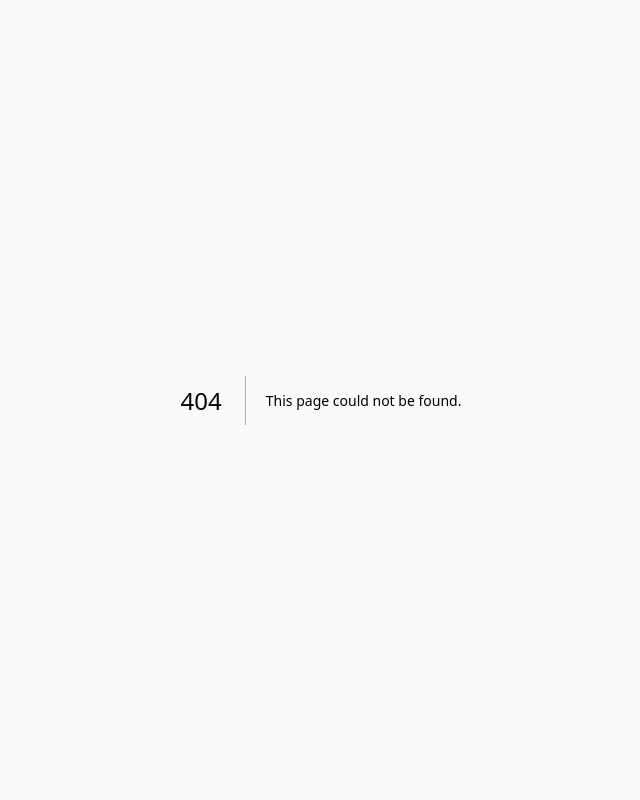
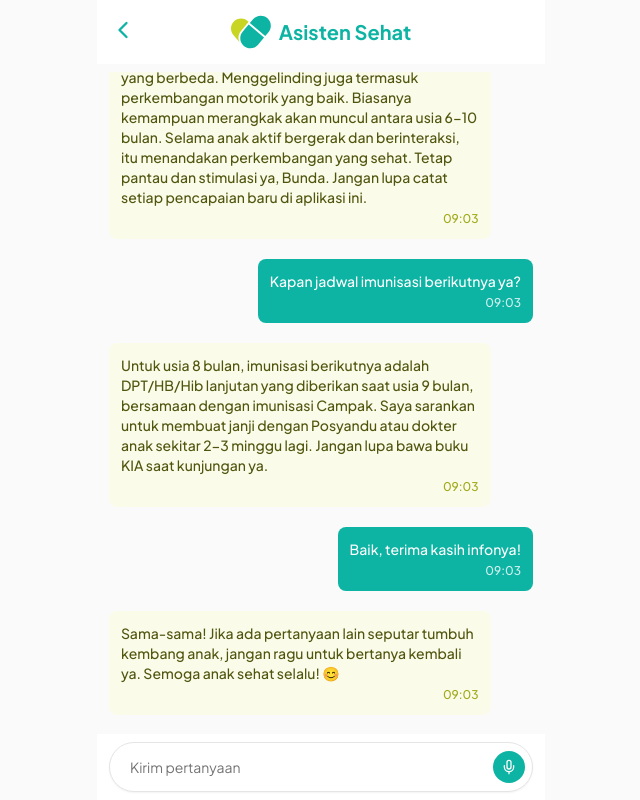
Before and after one commit to LeonardTarigan/sehati, a Next.js app: page /assistant in a window 1280 px wide. Before the commit this address had no page. Shown: the whole page, without its empty margins (319-959 px from the left). Built offline with nearby package versions, Linux system fonts and the light colour scheme.

Commit message:
feat: assistant page

```diff
--- /dev/null
+++ b/src/app/(main)/assistant/page.tsx
@@ -0,0 +1,13 @@
+"use client";
+
+import ChatSection from "@/components/assistant/sections/chat-section";
+import HeaderSection from "@/components/assistant/sections/header-section";
+
+export default function AssistantPage() {
+  return (
+    <main className="-mb-36 flex h-screen flex-col gap-2 overflow-hidden">
+      <HeaderSection />
+      <ChatSection />
+    </main>
+  );
+}
--- /dev/null
+++ b/src/app/(main)/planner/page.tsx
@@ -0,0 +1,3 @@
+export default function PlannerPage() {
+  return <div>PlannerPage</div>;
+}
--- /dev/null
+++ b/src/components/assistant/chat/chat-room.tsx
@@ -0,0 +1,46 @@
+import { useEffect, useRef } from "react";
+import { chatData } from "@/lib/static/chat-dummy";
+import dayjs from "dayjs";
+
+export default function ChatRoom() {
+  const chatContainerRef = useRef<HTMLDivElement>(null);
+
+  useEffect(() => {
+    if (chatContainerRef.current) {
+      chatContainerRef.current.scrollTop =
+        chatContainerRef.current.scrollHeight;
+    }
+  }, []);
+
+  return (
+    <div
+      ref={chatContainerRef}
+      className="grow space-y-5 overflow-auto scroll-smooth rounded-xl px-3 py-5 text-sm font-medium"
+    >
+      {chatData.map(({ id, content, timestamp, type }) => {
+        if (type === "question")
+          return (
+            <div key={id} className="flex justify-end">
+              <div className="w-fit max-w-[90%] space-y-1 rounded-lg bg-primary-500 p-3 text-end text-white">
+                <p>{content}</p>
+                <p className="text-xs text-primary-100">
+                  {dayjs(timestamp).format("HH:MM")}
+                </p>
+              </div>
+            </div>
+          );
+        return (
+          <div
+            key={id}
+            className="max-w-[90%] space-y-1 rounded-lg bg-secondary-50 p-3 text-secondary-800"
+          >
+            <p>{content}</p>
+            <p className="text-end text-xs text-secondary-600">
+              {dayjs(timestamp).format("HH:MM")}
+            </p>
+          </div>
+        );
+      })}
+    </div>
+  );
+}
--- /dev/null
+++ b/src/components/assistant/sections/chat-section.tsx
@@ -0,0 +1,25 @@
+import { Button } from "@/components/shared/button";
+import { Input } from "@/components/shared/input";
+import { MicIcon } from "lucide-react";
+import ChatRoom from "../chat/chat-room";
+
+export default function ChatSection() {
+  return (
+    <section className="flex grow flex-col justify-between overflow-auto">
+      <ChatRoom />
+      <div className="relative w-full max-w-xl bg-white px-3 py-2">
+        <Input
+          type="search"
+          placeholder="Kirim pertanyaan"
+          className="w-full rounded-full border bg-white py-6 pl-5 pr-10 text-sm shadow-sm"
+        />
+        <Button
+          size={"icon"}
+          className="absolute right-5 top-1/2 size-fit -translate-y-1/2 rounded-full bg-primary-500 p-2"
+        >
+          <MicIcon />
+        </Button>
+      </div>
+    </section>
+  );
+}
--- /dev/null
+++ b/src/components/assistant/sections/header-section.tsx
@@ -0,0 +1,20 @@
+import { Button } from "@/components/shared/button";
+import LogoColored from "@/components/shared/svg/logo-colored";
+import { ChevronLeftIcon } from "lucide-react";
+import Link from "next/link";
+
+export default function HeaderSection() {
+  return (
+    <header className="relative flex grow-0 items-center justify-center bg-white py-3">
+      <div className="flex items-center gap-2 text-xl font-bold text-primary-500">
+        <LogoColored className="size-10" />
+        <h2>Asisten Sehat</h2>
+      </div>
+      <Link href={"/"} className="absolute left-3">
+        <Button size={"icon"} variant={"ghost"} className="size-fit">
+          <ChevronLeftIcon className="!size-7 text-primary-500" />
+        </Button>
+      </Link>
+    </header>
+  );
+}
--- a/src/components/home/sections/meal-recommendation-section.tsx
+++ b/src/components/home/sections/meal-recommendation-section.tsx
@@ -23,7 +23,7 @@ export default function MealRecommendationSection() {
     <section className="py-5">
       <div className="flex items-center justify-between gap-5">
         <h2 className="px-3 text-xl font-bold">Menu Hari Ini</h2>
-        <Link href={"/plan"}>
+        <Link href={"/planner"}>
           <Button variant={"outline"}>Selengkapnya</Button>
         </Link>
       </div>
--- a/src/components/shared/bottom-nav.tsx
+++ b/src/components/shared/bottom-nav.tsx
@@ -10,6 +10,8 @@ import { usePathname } from "next/navigation";
 
 export default function BottomNav() {
   const pathname = usePathname();
+
+  if (pathname === "/assistant") return;
 
   return (
     <nav className="fixed bottom-0 z-40 mx-auto flex w-full max-w-md justify-around bg-white px-5 py-2 font-semibold">
@@ -29,9 +31,9 @@ export default function BottomNav() {
       </Link>
       <Link
         href={"/assistant"}
-        className={`-mt-10 flex h-fit flex-col items-center rounded-full border-8 border-white bg-primary-500 p-3 text-[10px] text-white transition-colors duration-150 hover:bg-primary-600`}
+        className={`flex h-fit flex-col items-center rounded-full border-white bg-primary-500 text-[10px] text-white transition-colors duration-150 hover:bg-primary-600 ${pathname === "/assistant" ? "p-2" : "-mt-10 border-8 p-3"}`}
       >
-        <BotIcon size={30} />
+        <BotIcon size={pathname === "/assistant" ? 20 : 30} />
       </Link>
       <Link
         href={"/planner"}
--- a/src/components/shared/button.tsx
+++ b/src/components/shared/button.tsx
@@ -10,7 +10,7 @@ const buttonVariants = cva(
     variants: {
       variant: {
         default:
-          "bg-neutral-900 text-neutral-50 hover:bg-neutral-900/90 dark:bg-neutral-50 dark:text-neutral-900 dark:hover:bg-neutral-50/90",
+          "bg-primary-500 text-neutral-50 hover:bg-primary-600 dark:bg-neutral-50 dark:text-neutral-900 dark:hover:bg-neutral-50/90",
         destructive:
           "bg-red-500 text-neutral-50 hover:bg-red-500/90 dark:bg-red-900 dark:text-neutral-50 dark:hover:bg-red-900/90",
         outline:
--- /dev/null
+++ b/src/components/shared/svg/logo-colored.tsx
@@ -0,0 +1,27 @@
+import { SVGProps } from "react";
+
+export default function LogoColored(props: SVGProps<SVGSVGElement>) {
+  return (
+    <svg
+      width="239"
+      height="195"
+      viewBox="0 0 239 195"
+      fill="none"
+      xmlns="http://www.w3.org/2000/svg"
+      {...props}
+    >
+      <path
+        fill-rule="evenodd"
+        clip-rule="evenodd"
+        d="M105.352 36.5819C83.7996 12.186 46.5987 9.29652 21.5168 30.3428C-3.96555 51.725 -7.28938 89.7161 14.0928 115.198L49.7984 157.751C40.5996 136.094 43.6026 110.173 59.7635 90.9127L105.352 36.5819Z"
+        fill="#C9D523"
+      />
+      <path
+        fill-rule="evenodd"
+        clip-rule="evenodd"
+        d="M216.5 14.0928C191.018 -7.28939 153.026 -3.96554 131.644 21.5168L112.679 44.1181L204.496 122.101L223.924 98.9486C245.306 73.4663 241.982 35.475 216.5 14.0928ZM197.286 130.695L105.469 52.7113L69.4968 95.5811C48.1146 121.063 51.4384 159.055 76.9207 180.437C102.403 201.819 140.394 198.495 161.777 173.013L197.286 130.695Z"
+        fill="#0DB4A3"
+      />
+    </svg>
+  );
+}
--- /dev/null
+++ b/src/lib/static/chat-dummy.ts
@@ -0,0 +1,70 @@
+export const chatData = [
+  {
+    id: "1",
+    type: "question",
+    content:
+      "Halo, saya ingin menanyakan tentang pertumbuhan anak saya yang berusia 8 bulan. Apakah berat badan 8 kg normal?",
+    timestamp: "2024-03-04T09:00:00Z",
+  },
+  {
+    id: "2",
+    type: "answer",
+    content:
+      "Untuk bayi usia 8 bulan, berat badan 8 kg masih dalam rentang normal. Rata-rata berat bayi 8 bulan berkisar antara 7-9 kg. Namun, yang lebih penting adalah melihat tren pertumbuhan dari waktu ke waktu. Apakah Anda rutin menimbang berat badan anak di Posyandu?",
+    timestamp: "2024-03-04T09:00:05Z",
+  },
+  {
+    id: "3",
+    type: "question",
+    content:
+      "Ya, saya rutin ke Posyandu. Tapi bulan ini lingkar kepalanya tidak bertambah, apakah ini mengkhawatirkan?",
+    timestamp: "2024-03-04T09:00:30Z",
+  },
+  {
+    id: "4",
+    type: "answer",
+    content:
+      "Pertumbuhan lingkar kepala memang tidak selalu konstan setiap bulan. Yang perlu diperhatikan adalah apakah masih dalam rentang normal (44-47 cm untuk usia 8 bulan) dan tidak ada tanda-tanda keterlambatan perkembangan lainnya. Bagaimana dengan perkembangan motorik anak Anda? Apakah sudah bisa duduk sendiri atau merangkak?",
+    timestamp: "2024-03-04T09:00:35Z",
+  },
+  {
+    id: "5",
+    type: "question",
+    content:
+      "Sudah bisa duduk sendiri, tapi belum merangkak. Dia lebih suka menggelinding 😊",
+    timestamp: "2024-03-04T09:01:00Z",
+  },
+  {
+    id: "6",
+    type: "answer",
+    content:
+      "Itu normal! Setiap anak memiliki pola perkembangan yang berbeda. Menggelinding juga termasuk perkembangan motorik yang baik. Biasanya kemampuan merangkak akan muncul antara usia 6-10 bulan. Selama anak aktif bergerak dan berinteraksi, itu menandakan perkembangan yang sehat. Tetap pantau dan stimulasi ya, Bunda. Jangan lupa catat setiap pencapaian baru di aplikasi ini.",
+    timestamp: "2024-03-04T09:01:05Z",
+  },
+  {
+    id: "7",
+    type: "question",
+    content: "Kapan jadwal imunisasi berikutnya ya?",
+    timestamp: "2024-03-04T09:01:30Z",
+  },
+  {
+    id: "8",
+    type: "answer",
+    content:
+      "Untuk usia 8 bulan, imunisasi berikutnya adalah DPT/HB/Hib lanjutan yang diberikan saat usia 9 bulan, bersamaan dengan imunisasi Campak. Saya sarankan untuk membuat janji dengan Posyandu atau dokter anak sekitar 2-3 minggu lagi. Jangan lupa bawa buku KIA saat kunjungan ya.",
+    timestamp: "2024-03-04T09:01:35Z",
+  },
+  {
+    id: "9",
+    type: "question",
+    content: "Baik, terima kasih infonya!",
+    timestamp: "2024-03-04T09:02:00Z",
+  },
+  {
+    id: "10",
+    type: "answer",
+    content:
+      "Sama-sama! Jika ada pertanyaan lain seputar tumbuh kembang anak, jangan ragu untuk bertanya kembali ya. Semoga anak sehat selalu! 😊",
+    timestamp: "2024-03-04T09:02:05Z",
+  },
+];
```
Also changed, not shown: public/svg/sehati-logo-colored.svg (added), public/svg/sehati-logo-white.svg (added).
